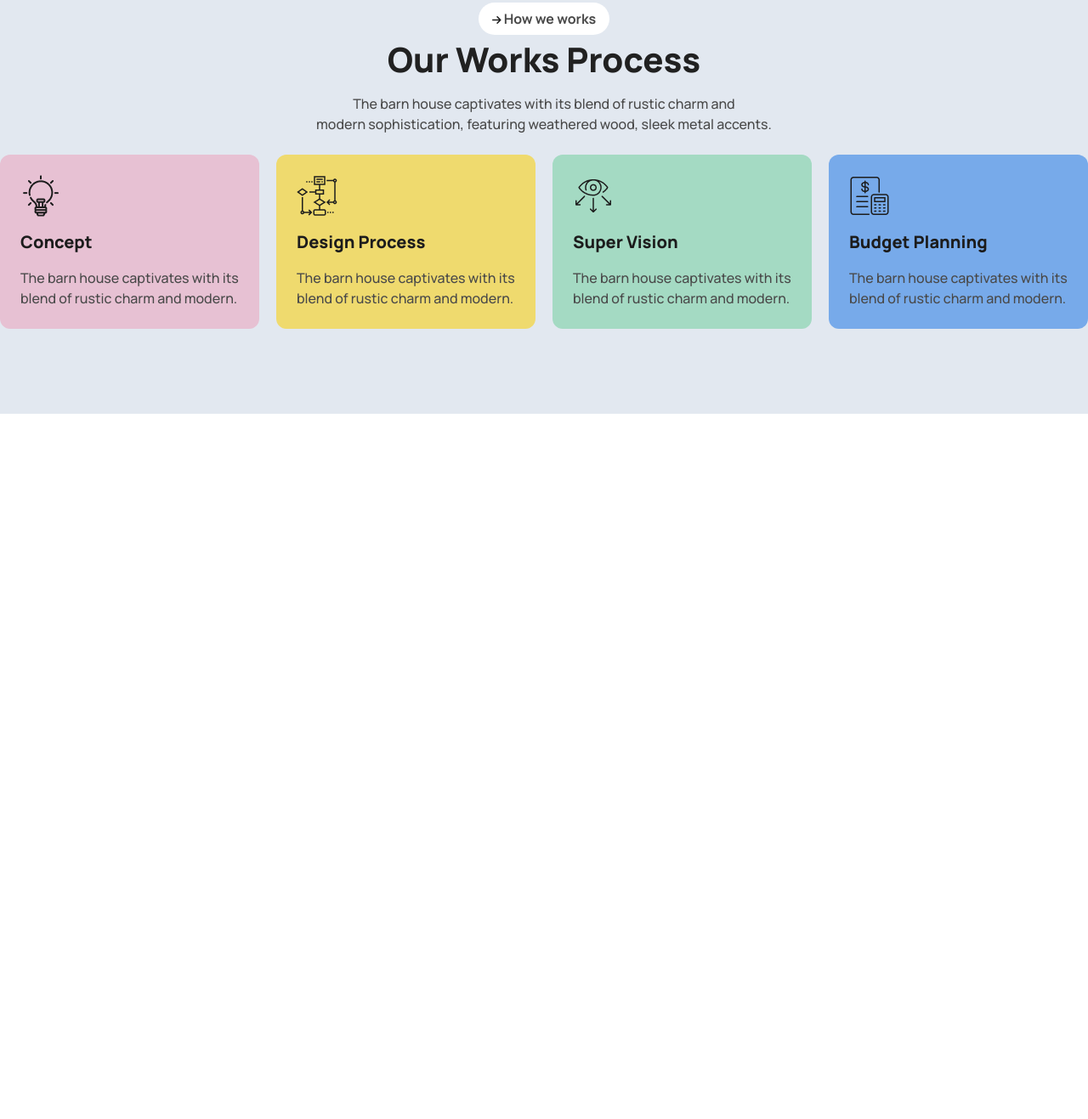
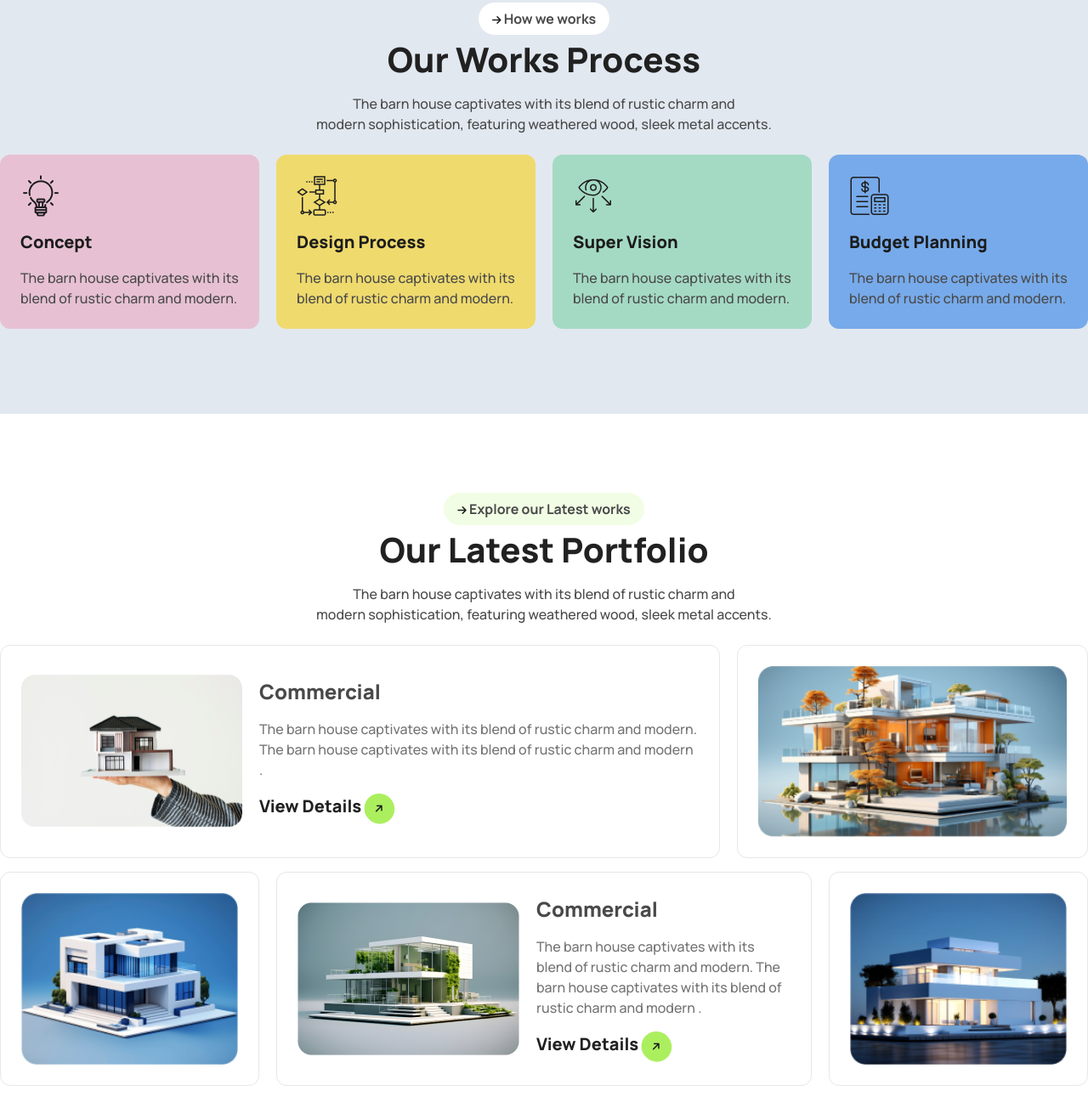
Before and after one commit to avoiddeveloper/B10A3-Rinterio, a plain HTML site: page index.html in a window 1280 px wide. Shown: the part 1880-3197 px from the top of the page at 85% size. Before the commit the page ends 2367 px from the top, so only its background shows below. Drawn offline with nearby package versions, Linux system fonts and the light colour scheme.

Commit message:
Latest Portfolio Part Added

```diff
--- a/index.html
+++ b/index.html
@@ -207,6 +207,63 @@
                 </div>
             </div>
         </section>
+
+        <!-- Latest Portfolio Part -->
+        <section class="py-8 md:py-[72px] lg:py-[100px]">
+            <div class="container mx-auto">
+                <!-- Header -->
+                <div class="text-center">
+                    <p class="bg-[#acef5f2b] py-2 px-4 inline rounded-full font-bold text-base text-[#494949]">
+                        <i class="fa-solid fa-arrow-right text-[#1c1c1c] text-[12px]"></i>
+                        Explore our Latest works
+                    </p>
+
+                    <h2 class="font-extrabold text-2xl md:text-[32px] lg:text-[40px] text-[#212121] pt-5">Our Latest Portfolio</h2>
+
+                    <p class="font-medium text-sm md:text-base text-[#494949] py-3 md:py-5 lg:py-6">The barn house captivates with its blend of rustic charm and <br> modern sophistication, featuring weathered wood, sleek metal accents.</p>
+                </div>
+
+                <!-- Main Content Container -->
+                <div class="space-y-4">
+                    <!-- 1st -->
+                    <div class="grid gap-5 lg:grid-cols-3 ">
+                        <div class="lg:col-span-2 p-6 border rounded-xl md:flex items-center gap-5">
+                            <img src="assets/img1.png" alt="img1">
+                            <div class="flex flex-col gap-4">
+                                <p class="font-extrabold text-2xl text-[#494949]">Commercial</p>
+                                <p class="font-medium text-base text-[#737373]">The barn house captivates with its blend of rustic charm and modern. The barn house captivates with its blend of rustic charm and modern .</p>
+                                <a href="#" class="font-extrabold text-xl text-[#212121]">View Details <i class="fa-solid fa-arrow-right -rotate-45 bg-theme-primary p-[12px] rounded-full text-[#1c1c1c] text-[12px]"></i></a>
+                            </div>
+                        </div>
+
+                        <div class="lg:col-span-1 p-6 border rounded-xl">
+                            <img src="assets/img2.png" alt="img2" class="w-full">
+                        </div>
+                    </div>
+
+                    <!-- 2nd -->
+                    <div class="grid gap-5 lg:grid-cols-4 ">
+                        <div class="md:col-span-1 lg:col-span-1 p-6 border rounded-xl">
+                            <img src="assets/img3.png" alt="img3" class="w-full">
+                        </div>
+
+                        <div class="lg:col-span-2 p-6 border rounded-xl md:flex items-center gap-5">
+                            <img src="assets/img4.png" alt="img4">
+                            <div class="flex flex-col gap-4">
+                                <p class="font-extrabold text-2xl text-[#494949]">Commercial</p>
+                                <p class="font-medium text-base text-[#737373]">The barn house captivates with its blend of rustic charm and modern. The barn house captivates with its blend of rustic charm and modern .</p>
+                                <a href="#" class="font-extrabold text-xl text-[#212121]">View Details <i class="fa-solid fa-arrow-right -rotate-45 bg-theme-primary p-[12px] rounded-full text-[#1c1c1c] text-[12px]"></i></a>
+                            </div>
+                        </div>
+
+                        <div class="lg:col-span-1 p-6 border rounded-xl">
+                            <img src="assets/img5.png" alt="img5" class="w-full">
+                        </div>
+
+                    </div>
+                </div>
+            </div>
+        </section>
     </main>
 
     <!-- Footer -->
```
